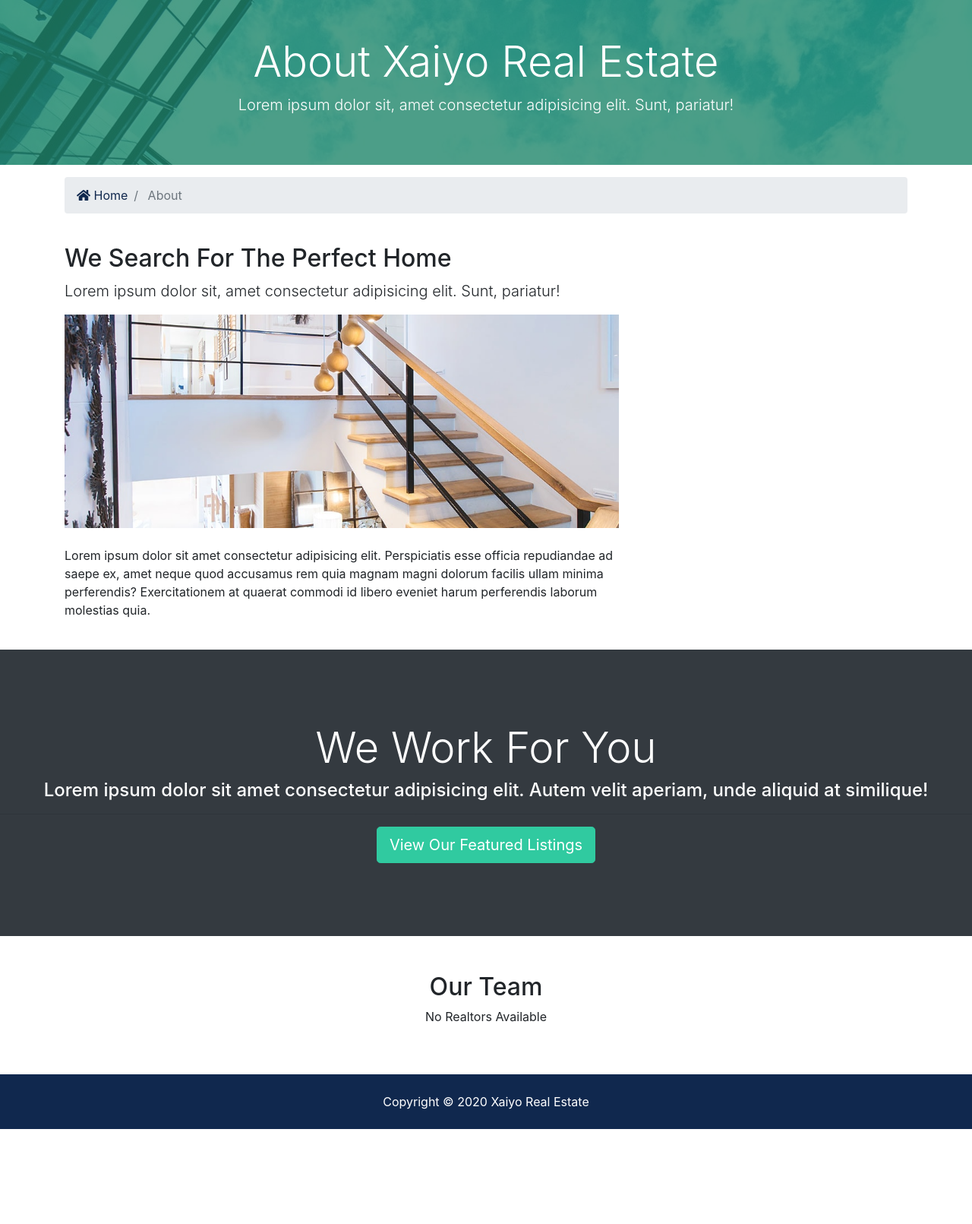
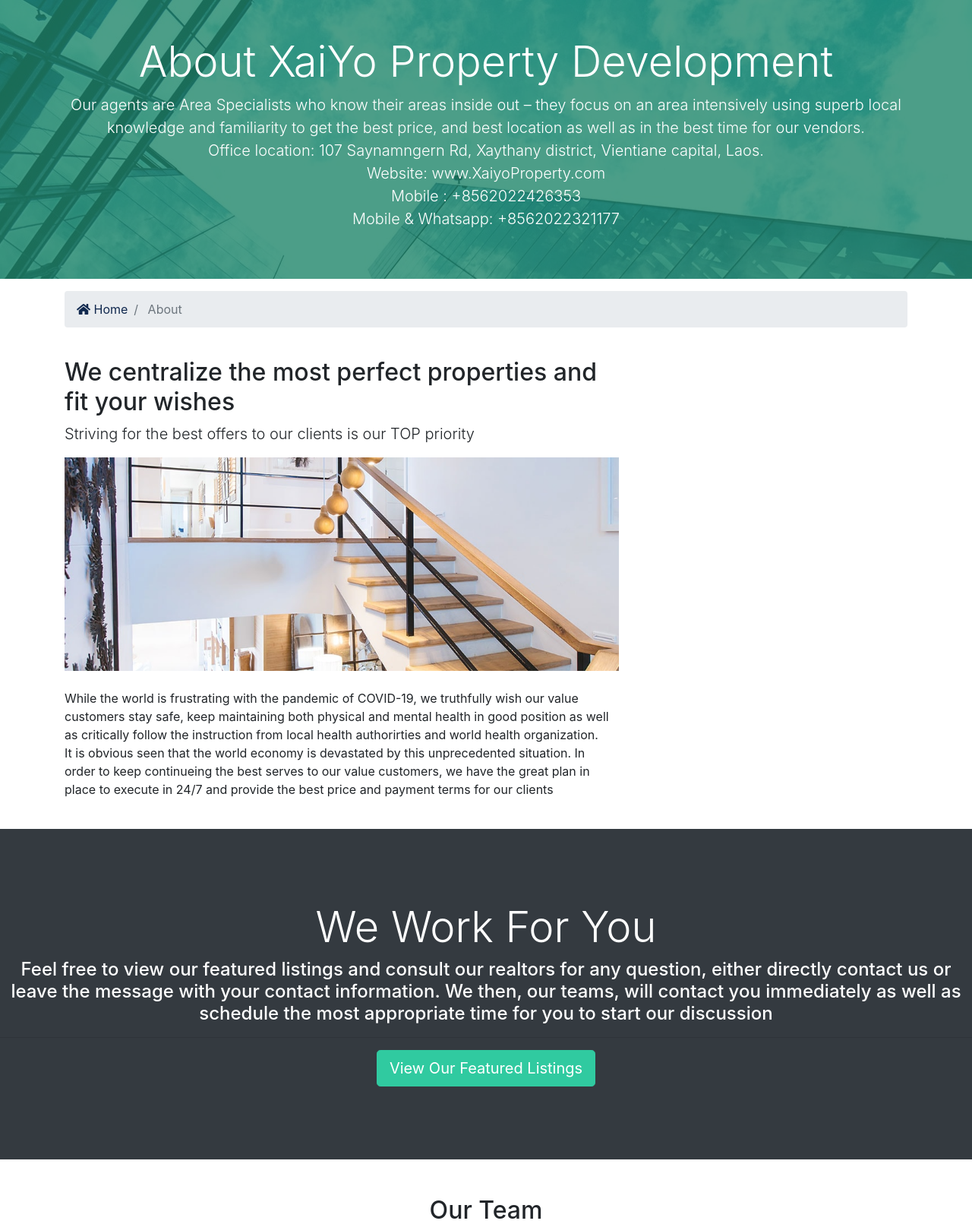
Before and after one commit to khounkham/xaiyoproperty, a Django app: page /about in a window 1280 px wide. Shown: the part 149-1760 px from the top of the page at 76% size. Before the commit the page ends 1635 px from the top, so only its background shows below. Run offline with Django 3.2, Linux system fonts and the light colour scheme; data that the repository does not hold is empty; some libraries are stand-ins or nearby versions.

Commit message:
update about info

```diff
--- a/templates/pages/about.html
+++ b/templates/pages/about.html
@@ -10,8 +10,16 @@
     <div class="container">
       <div class="row text-center">
         <div class="col-md-12">
-          <h1 class="display-4">About Xaiyo Real Estate</h1>
-          <p class="lead">Lorem ipsum dolor sit, amet consectetur adipisicing elit. Sunt, pariatur!</p>
+          <h1 class="display-4">About XaiYo Property Development</h1>
+          <p class="lead">Our agents are Area Specialists who know their areas inside out
+            – they focus on an area intensively using superb local knowledge and familiarity to get the best price,
+            and best location as well as in the best time for our vendors.
+            <br/>
+            Office location: 107 Saynamngern Rd, Xaythany district, Vientiane capital, Laos. <br/>
+            Website: www.XaiyoProperty.com <br/>
+            Mobile : +8562022426353 <br/>
+            Mobile & Whatsapp: +8562022321177
+          </p>
         </div>
       </div>
     </div>
@@ -36,12 +44,13 @@
     <div class="container">
       <div class="row">
         <div class="col-md-8">
-          <h2>We Search For The Perfect Home</h2>
-          <p class="lead">Lorem ipsum dolor sit, amet consectetur adipisicing elit. Sunt, pariatur!</p>
+          <h2>We centralize the most perfect properties and fit your wishes</h2>
+          <p class="lead">Striving for the best offers to our clients is our TOP priority</p>
           <img src="{% static 'img/about.jpg' %}" alt="">
-          <p class="mt-4">Lorem ipsum dolor sit amet consectetur adipisicing elit. Perspiciatis esse officia repudiandae ad saepe ex, amet
-            neque quod accusamus rem quia magnam magni dolorum facilis ullam minima perferendis? Exercitationem at quaerat
-            commodi id libero eveniet harum perferendis laborum molestias quia.</p>
+          <p class="mt-4">While the world is frustrating with the pandemic of COVID-19, we truthfully wish our value customers stay safe, keep maintaining both physical and mental health in good position
+            as well as critically follow the instruction from local health authorirties and world health organization. <br/>
+             It is obvious seen that the world economy is devastated by this unprecedented situation. In order to keep continueing the best serves
+             to our value customers, we have the great plan in place to execute in 24/7 and provide the best price and payment terms for our clients</p>
         </div>
         <div class="col-md-4">
           {% if mvp_realtors %}
@@ -69,9 +78,10 @@
   <!-- Work -->
   <section id="work" class="bg-dark text-white text-center">
     <h2 class="display-4">We Work For You</h2>
-    <h4>Lorem ipsum dolor sit amet consectetur adipisicing elit. Autem velit aperiam, unde aliquid at similique!</h4>
+    <h4>Feel free to view our featured listings and consult our realtors for any question, either directly contact
+       us or leave the message with your contact information. We then, our teams, will contact you immediately as well as schedule the most appropriate time for you to start our discussion</h4>
     <hr>
-    <a href="listings.html" class="btn btn-secondary text-white btn-lg">View Our Featured Listings</a>
+    <a href="{% url 'listings' %}" class="btn btn-secondary text-white btn-lg">View Our Featured Listings</a>
   </section>
 
   <!-- Team -->
```
Also changed, not shown: templates/pages/index.html (+5 -9 lines), xaiyo/test.html (added, +63 -0 lines), 1 other file.
